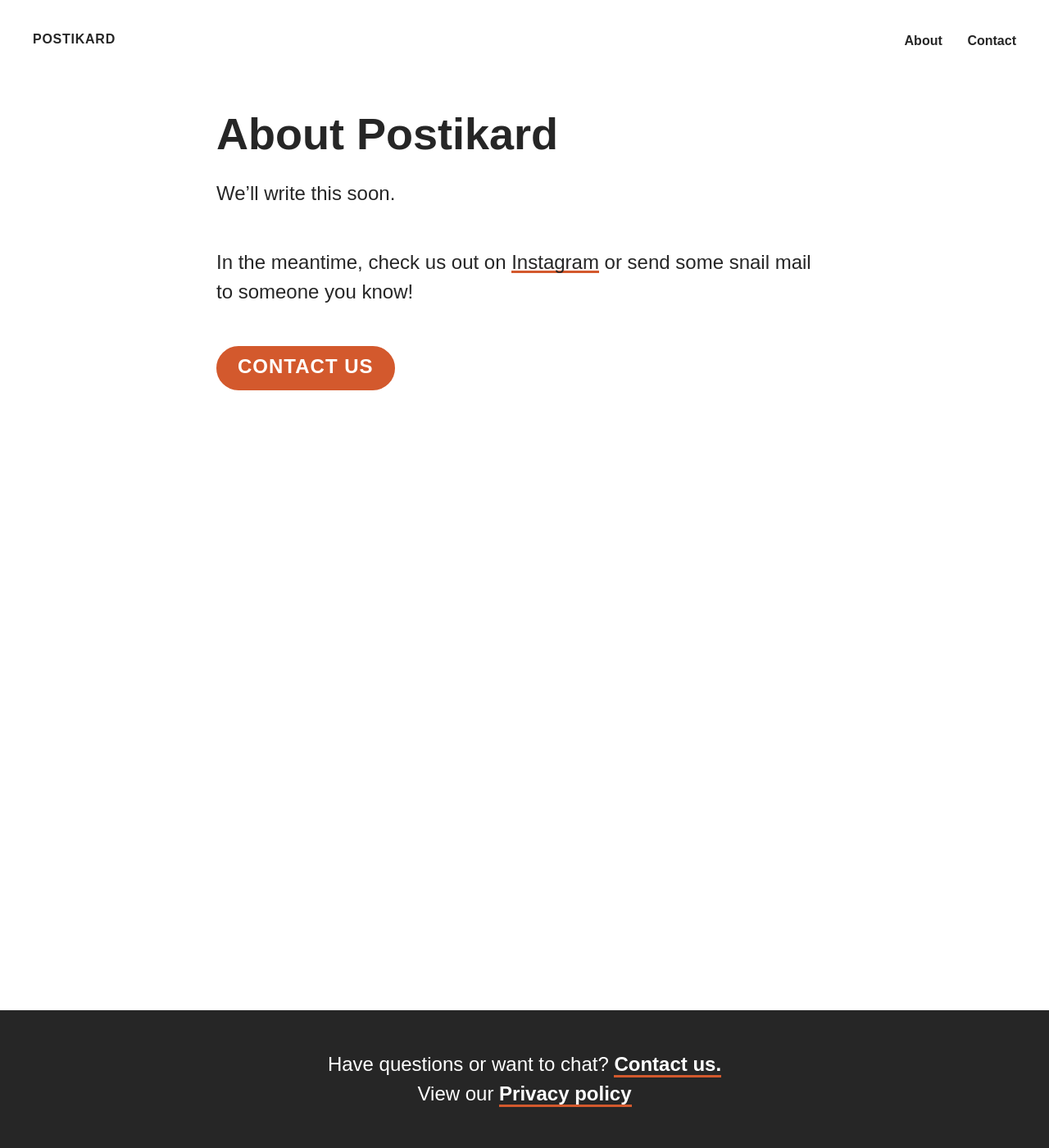
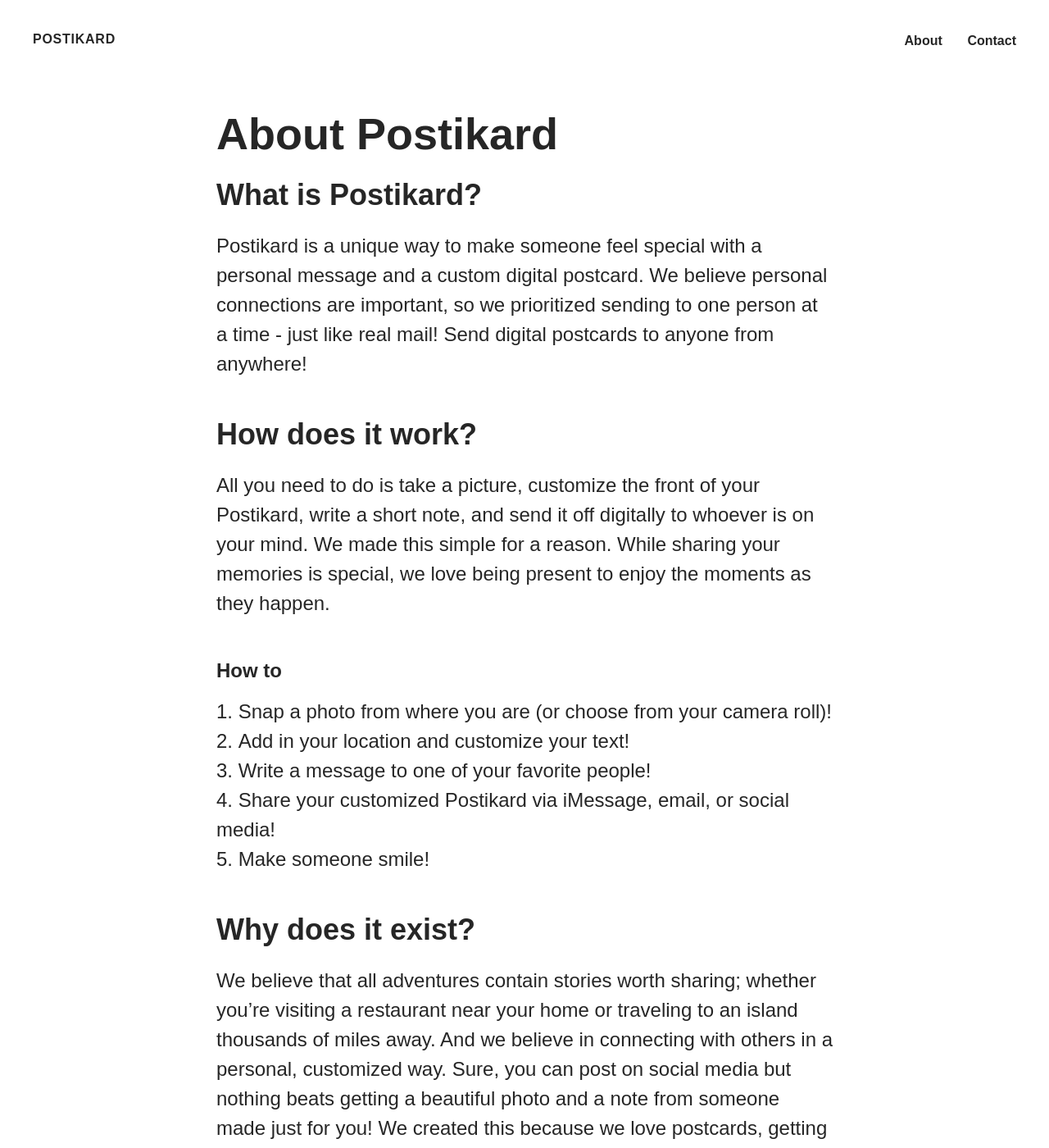
Before and after one commit to heymarkwetzel/postikard, a Jekyll site: the page built from pages/about.md, in a window 1280 px wide and 1400 px high. Shown: the whole window at 82% size. Built offline with Jekyll 4.4.1, drawn with Linux system fonts in a browser that asks for light colours; some web fonts are replaced; some of the changed text lies outside the part shown.

Commit message:
Update about.md

```diff
--- a/pages/about.md
+++ b/pages/about.md
@@ -4,9 +4,36 @@
 permalink: /about/
 ---
 
-We'll write this soon.
+## What is Postikard?
+Postikard is a unique way to make someone feel special with a personal message and a custom digital postcard. We believe personal connections are important, so we prioritized sending to one person at a time - just like real mail!
+Send digital postcards to anyone from anywhere!
 
-In the meantime, check us out on [Instagram](https://www.instagram.com/postikard_app) or send some snail mail to someone you know!
+## How does it work?
+All you need to do is take a picture, customize the front of your Postikard, write a short note, and send it off digitally to whoever is on your mind. We made this simple for a reason. While sharing your memories is special, we love being present to enjoy the moments as they happen.
+
+### How to
+1. Snap a photo from where you are (or choose from your camera roll)!
+2. Add in your location and customize your text!
+3. Write a message to one of your favorite people!
+4. Share your customized Postikard via iMessage, email, or social media!
+5. Make someone smile!
+
+## Why does it exist?
+We believe that all adventures contain stories worth sharing; whether you’re visiting a restaurant near your home or traveling to an island thousands of miles away. And we believe in connecting with others in a personal, customized way. Sure, you can post on social media but nothing beats getting a beautiful photo and a note from someone made just for you!
+We created this because we love postcards, getting and sending them! But there can be a lot of logistics involved in mailing a physical postcard, so we wanted to make it a little bit easier to do, while maintaining the central idea behind a postcard: personal connection.
+We have big ideas for Postikard in the future, but for now, we just wanted to help you connect in a fun way!
+
+## Who we are?
+We are two friends, Mark & Jasna, joined by our love of travel, connection and postcards!
+
+
+
+
+
+
+
+
+Check us out on [Instagram](https://www.instagram.com/postikard_app) or send some snail mail to someone you know!
 
 
 [Contact Us](/contact/){:class="btn-lrg btn-lrg-light-fill btn-full-width-mobile"}
```
